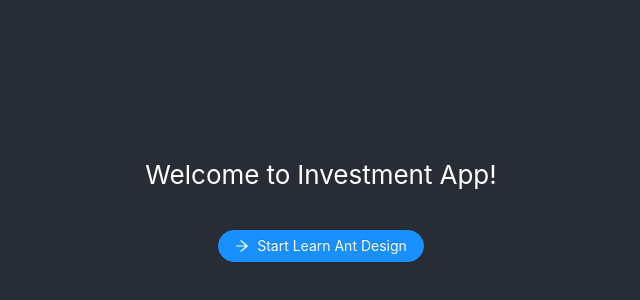
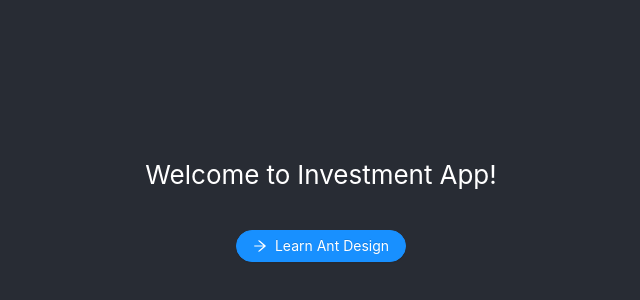
Before and after one commit to YusufZarifyanov/ReactIInvestmentApp, a React (Create React App) app: page / in a window 1280 px wide. Shown: the part 178-478 px from the top of the page, without its empty margins (319-959 px from the left). Built offline with nearby package versions, Linux system fonts and the light colour scheme.

Commit message:
refactor(App.js): title change

```diff
--- a/src/App.js
+++ b/src/App.js
@@ -12,7 +12,7 @@
         <p>
           <a href="https://ant.design/docs/react/introduce">
             <Button type="primary" shape="round" icon={<ArrowRightOutlined />}>
-              Start Learn Ant Design
+              Learn Ant Design
             </Button>
           </a>
         </p>
```
